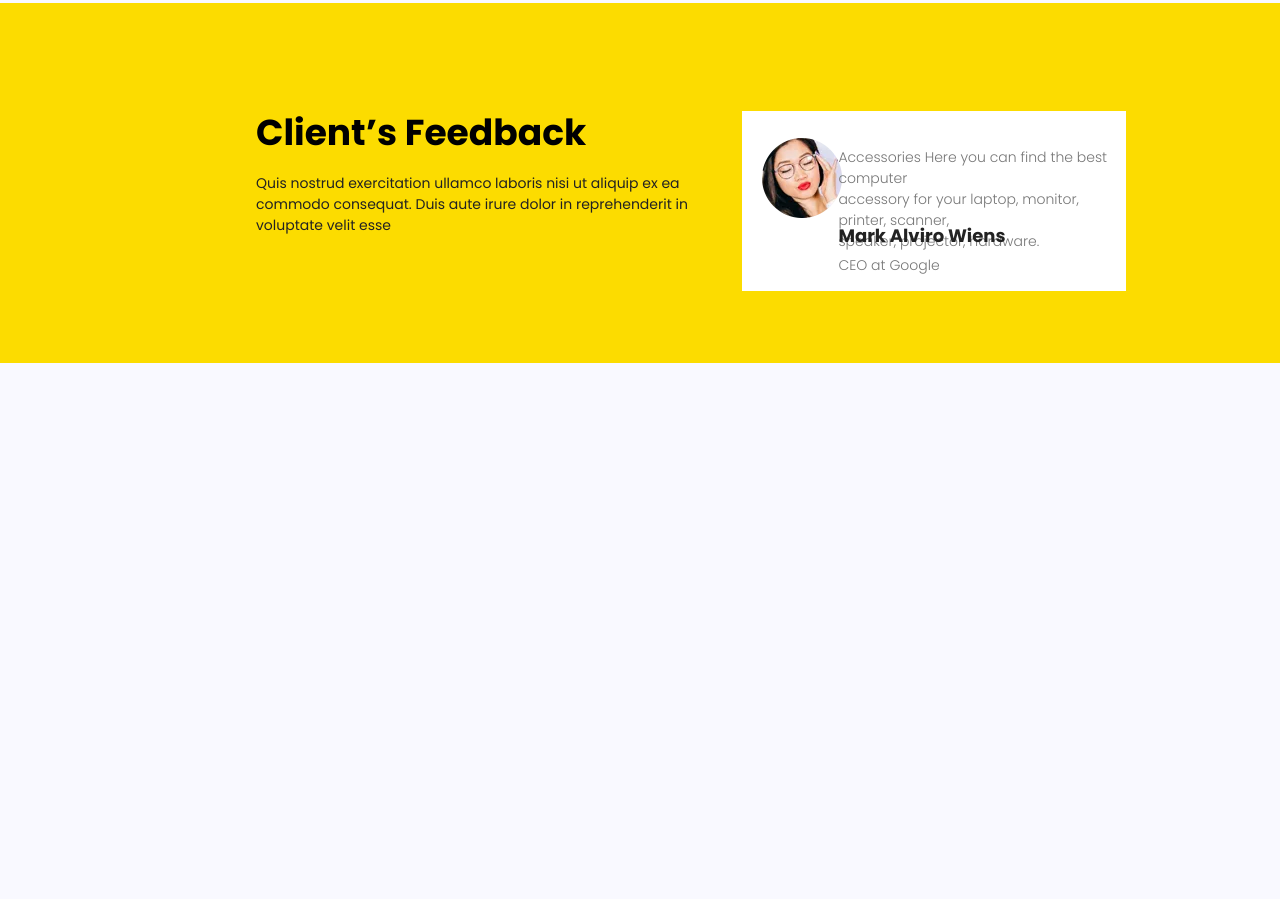
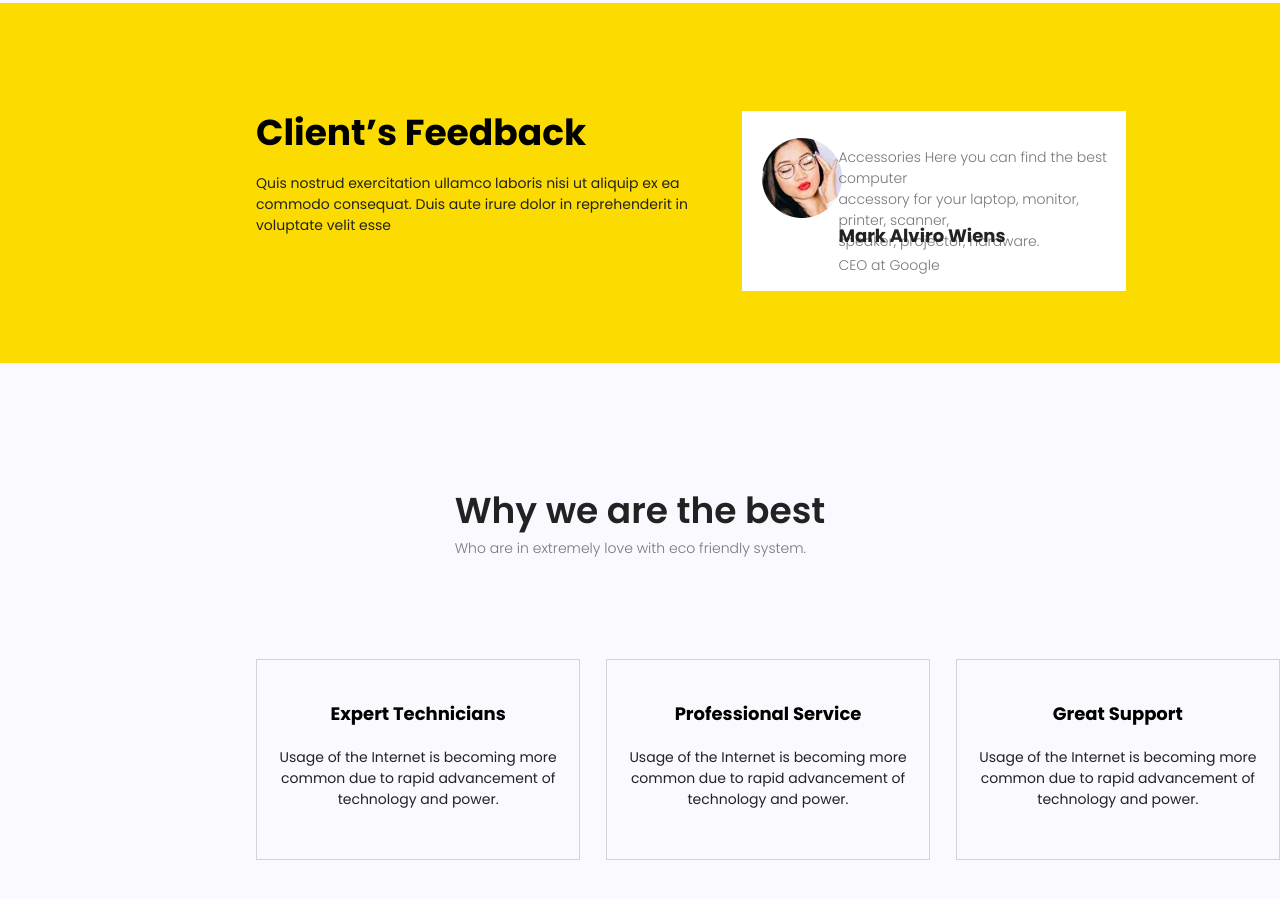
Before and after one commit to Marcone-Alves/Reproducao_site_2, a plain HTML site: page index.html in a window 1280 px wide. Shown: the part 2245-3144 px from the top of the page. Before the commit the page ends 2608 px from the top, so only its background shows below. Drawn offline with Linux system fonts and the light colour scheme.

Commit message:
Update index.html

```diff
--- a/index.html
+++ b/index.html
@@ -334,5 +334,63 @@
 
     </div>
 
+
+    <div id="why-best-baixo">
+
+        <div id="why-best" class="poppins-regular">
+
+            Why we are the best
+
+            <div id="who-are">
+
+                Who are in extremely love with eco friendly system.
+
+            </div>
+
+        </div>
+
+        <div id="quadrados">
+
+        <div id="expert-tech-quadrado" class="poppins-regular">
+
+            <div id="expert-tech-titulo">
+                Expert Technicians
+            </div>
+
+            <div id="expert-tech-text">
+                Usage of the Internet is becoming more<br> common due to rapid advancement of<br> technology and power.
+            </div>
+
+        </div>
+
+            <div id="profissional-quadrado" class="poppins-regular">
+
+            <div id="profissional-titulo">
+                Professional Service
+            </div>
+
+            <div id="profissional-text">
+                Usage of the Internet is becoming more<br> common due to rapid advancement of<br> technology and power.
+            </div>
+
+        </div>
+
+            <div id="support-quadrado" class="poppins-regular">
+
+            <div id="support-titulo">
+                Great Support
+            </div>
+
+            <div id="support-text">
+                Usage of the Internet is becoming more<br> common due to rapid advancement of<br> technology and power.
+            </div>
+
+        </div>
+
+    </div>
+
+    </div>
+
+
 </body>
 </html>
```
